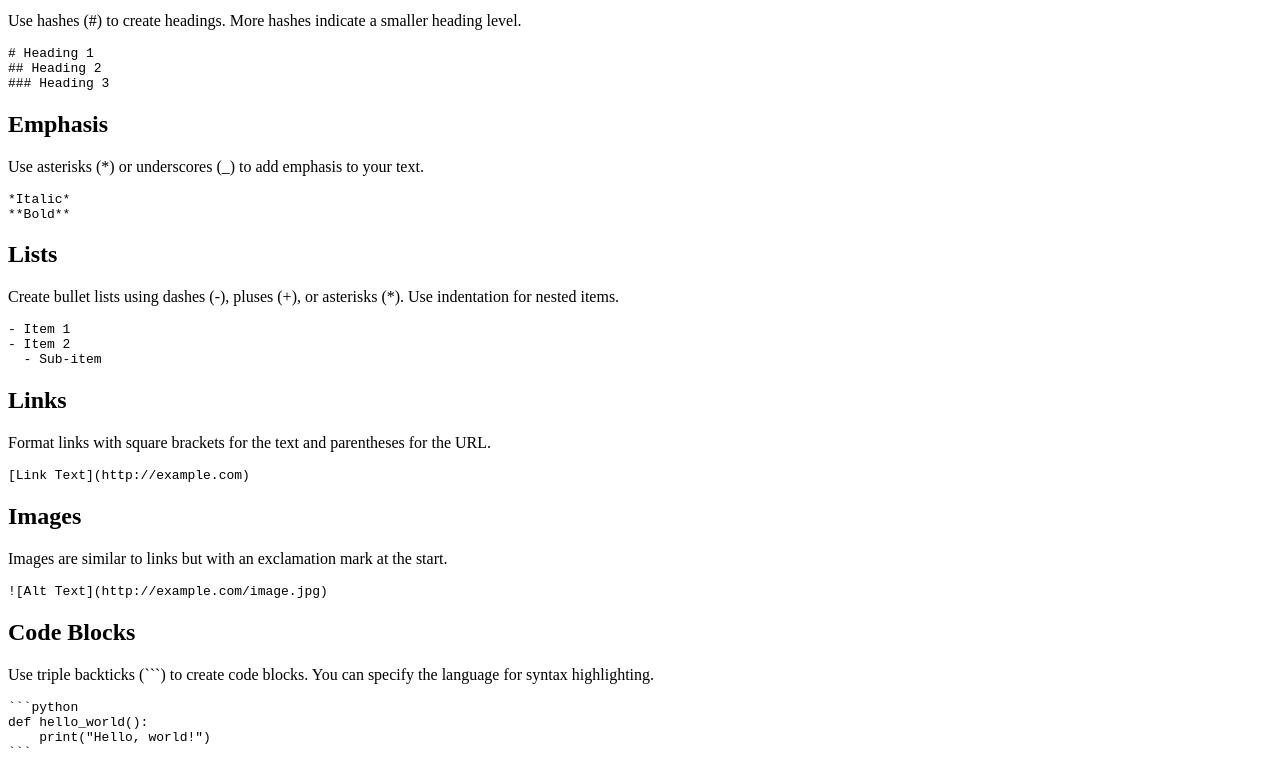
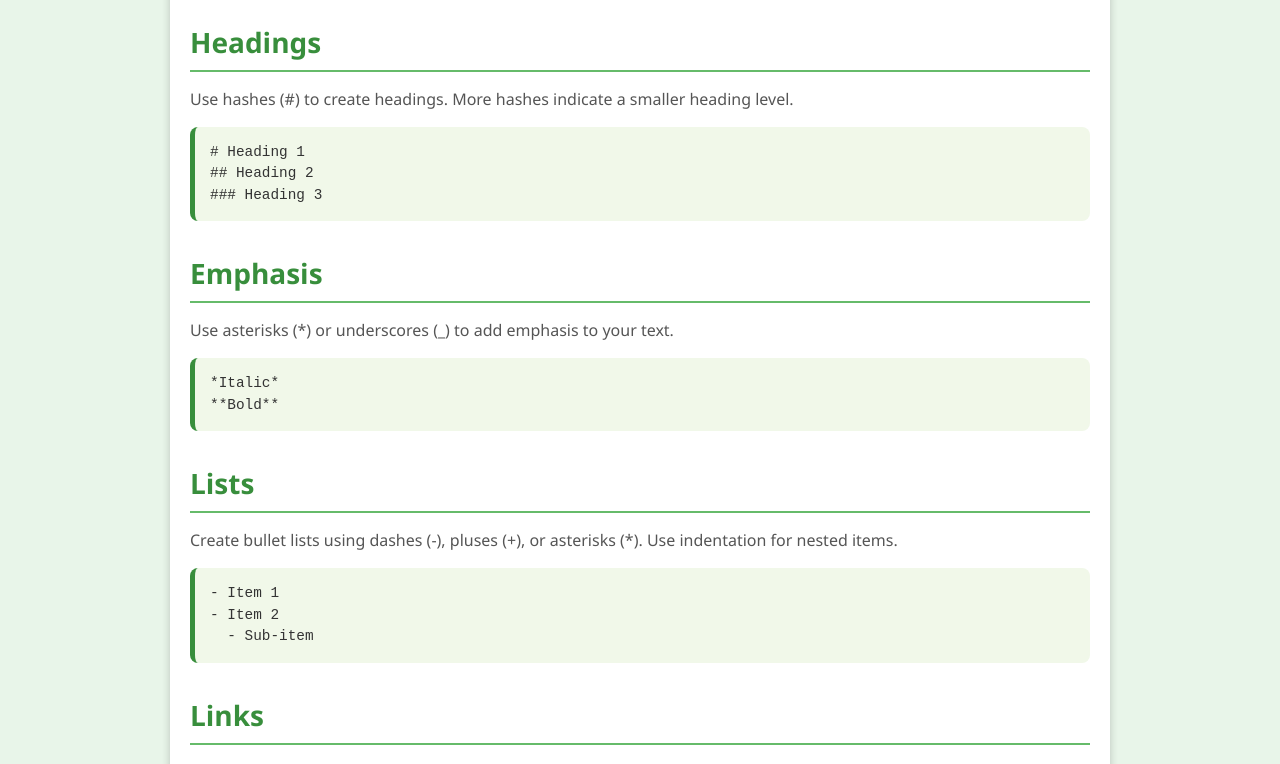
Before and after one commit to Roulette-of-fate/Markdown-Cheat-Sheet, a plain HTML site: page index.html in a window 1280 px wide. Shown: the part 153-917 px from the top of the page. Drawn offline with Linux system fonts and the light colour scheme.

Commit message:
Update index.html

```diff
--- a/index.html
+++ b/index.html
@@ -4,7 +4,7 @@
     <meta charset="UTF-8">
     <meta name="viewport" content="width=device-width, initial-scale=1.0">
     <title>Markdown Cheat Sheet</title>
-    <link rel="stylesheet" href="styles.css">
+ <link rel="stylesheet" href="https://Roulette-of-fate.github.io/Markdown-Cheat-Sheet/stylesheet.css">
 </head>
 <body>
     <div class="container">
```
